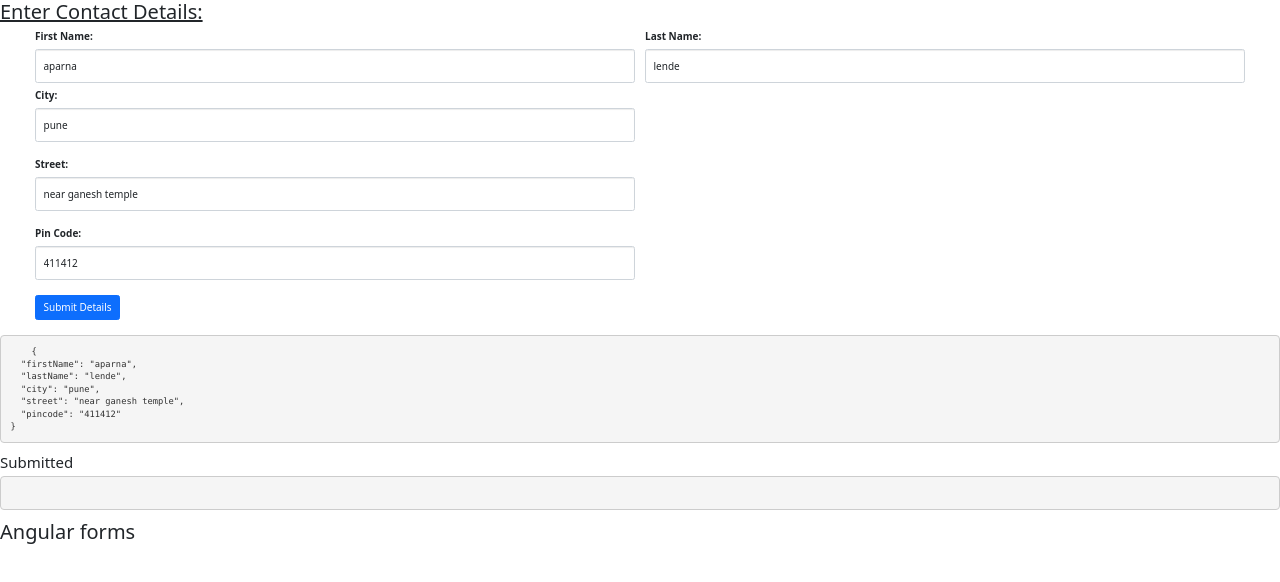
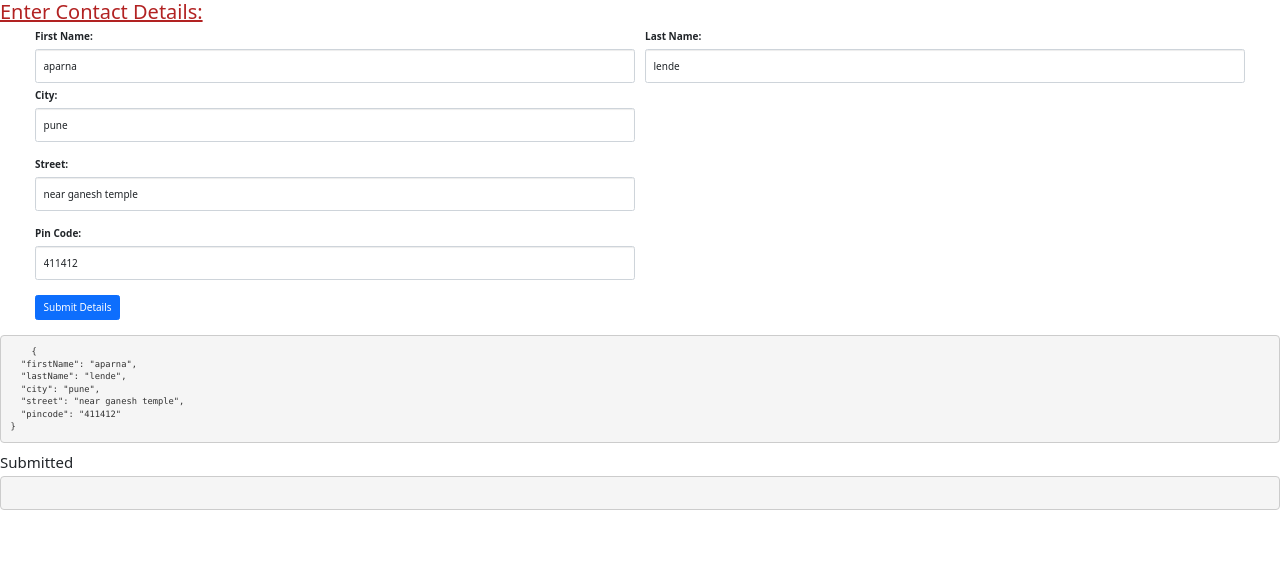
Before and after one commit to aparnalende/AngularPractice, an Angular app: page / in a window 1280 px wide. Shown: the top 582 px of the page. Built offline with nearby package versions, Linux system fonts and the light colour scheme.

Commit message:
apply style to form

```diff
--- a/src/app/Forms/contactform/contactform.component.html
+++ b/src/app/Forms/contactform/contactform.component.html
@@ -1,5 +1,5 @@
 <!-- <p>contactform works!</p> -->
-<h2><u>Enter Contact Details:</u></h2>
+<h2 style="color: firebrick;"><u>Enter Contact Details:</u></h2>
 <form #contactForm="ngForm" (ngSubmit)="contactFormMethod(contactForm.value)" class="row gy-2 gx-3 align-items-center" style="margin-left: 30px;margin-right: 30px;">
   <div class="col-md-6">
     <label for="firstName">First Name:</label>
@@ -59,4 +59,3 @@
 <pre>
     {{ value | json }}
 </pre>
-<h2>Angular forms</h2>
```
